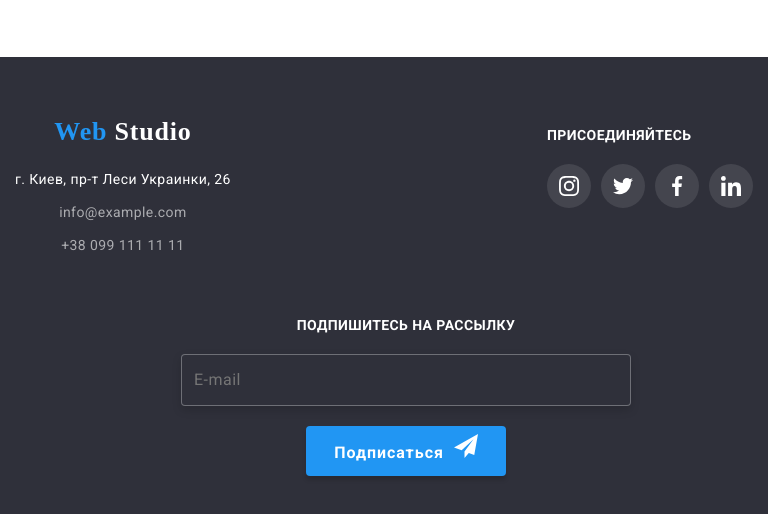
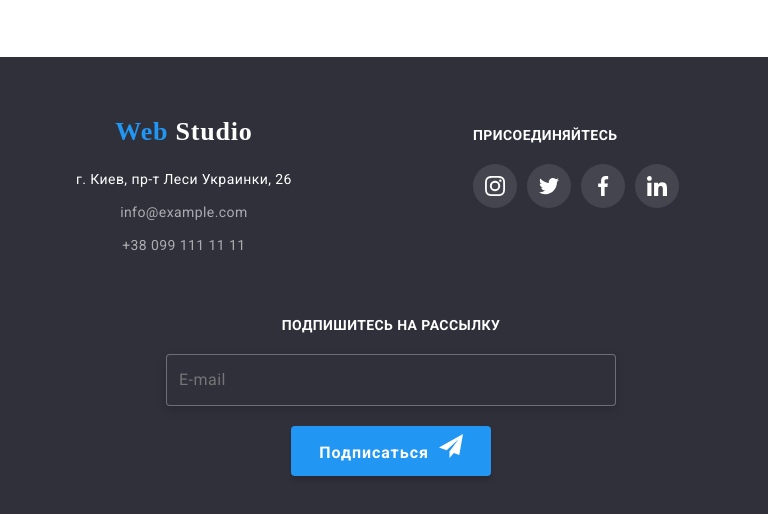
Before and after one commit to Natalia-Ka/goit-markup-hw-08, a plain HTML site: page index.html in a window 768 px wide. Shown: the part 2895-3409 px from the top of the page. Drawn offline with Linux system fonts and the light colour scheme.

Commit message:
updates footer

```diff
--- a/sass/components/_footer-address.scss
+++ b/sass/components/_footer-address.scss
@@ -14,11 +14,13 @@
     align-items: baseline;
     }
 
-    @media screen and (min-width: 768px) and (max-width: 1140px){
+    @media screen and (min-width: 768px) and (max-width: 1139px){
         display: flex;
         flex-wrap: wrap;
         align-items: baseline;
         justify-content: space-between;
+        padding-left: 0;
+        padding-right: 0;
     }
 
 }
@@ -43,13 +45,14 @@
         padding-bottom: 20px;
     }
 
-    @media screen and (min-width: 768px){
+    @media screen and (min-width: 768px) and (max-width: 1139px){
         text-align: center;
+        padding-left: 76px;
     }
 
     @media screen and (min-width: 1140px){
         width: 270px;
-        margin-right: 30px;
+        margin-right: 70px;
         padding-bottom: 60px;
     }
 
--- a/sass/components/_footer-form.scss
+++ b/sass/components/_footer-form.scss
@@ -4,7 +4,7 @@
         padding-top: 0;
         padding-bottom: 60px;
     }
-    @media screen and (min-width: 768px){
+    @media screen and (min-width: 768px) and (max-width: 1139px){
         padding-top: 60px;
         padding-bottom: 60px;
         padding-right: 152px;
@@ -18,7 +18,7 @@
 }
 
 .c2a-tablet{
-@media screen and (min-width: 768px){
+@media screen and (min-width: 768px) and (max-width: 1139px){
     text-align: center;
     }
 }
--- a/sass/components/_footer-social.scss
+++ b/sass/components/_footer-social.scss
@@ -14,9 +14,9 @@
         padding-bottom: 60px;
     }
 
-    // @media screen and (min-width: 768px){
-    //     text-align: center;
-    // }
+    @media screen and (min-width: 768px) and (max-width: 1139px){
+        padding-right: 89px;
+    }
 
     @media screen and (min-width: 1140px){
         width: 270px;
```
Also changed, not shown: css/main.css, css/main.min.css, 2 other files.
